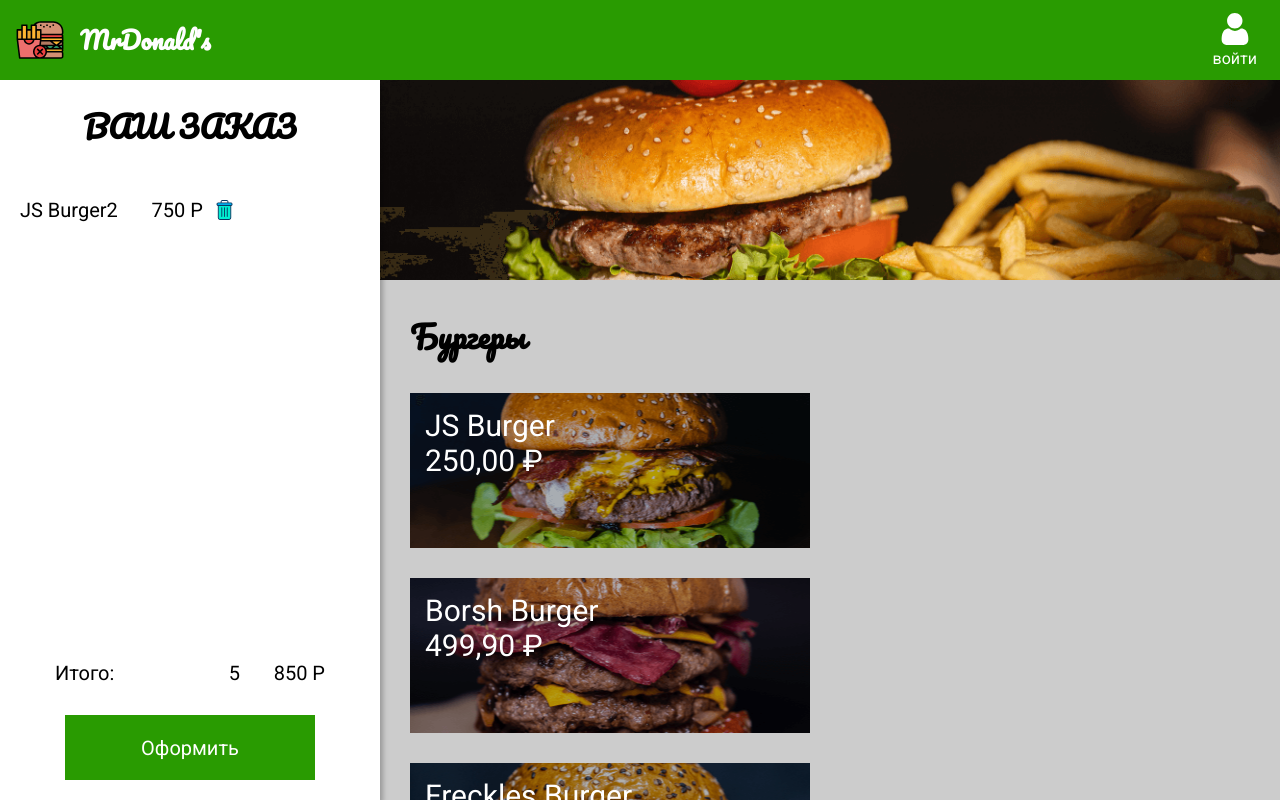
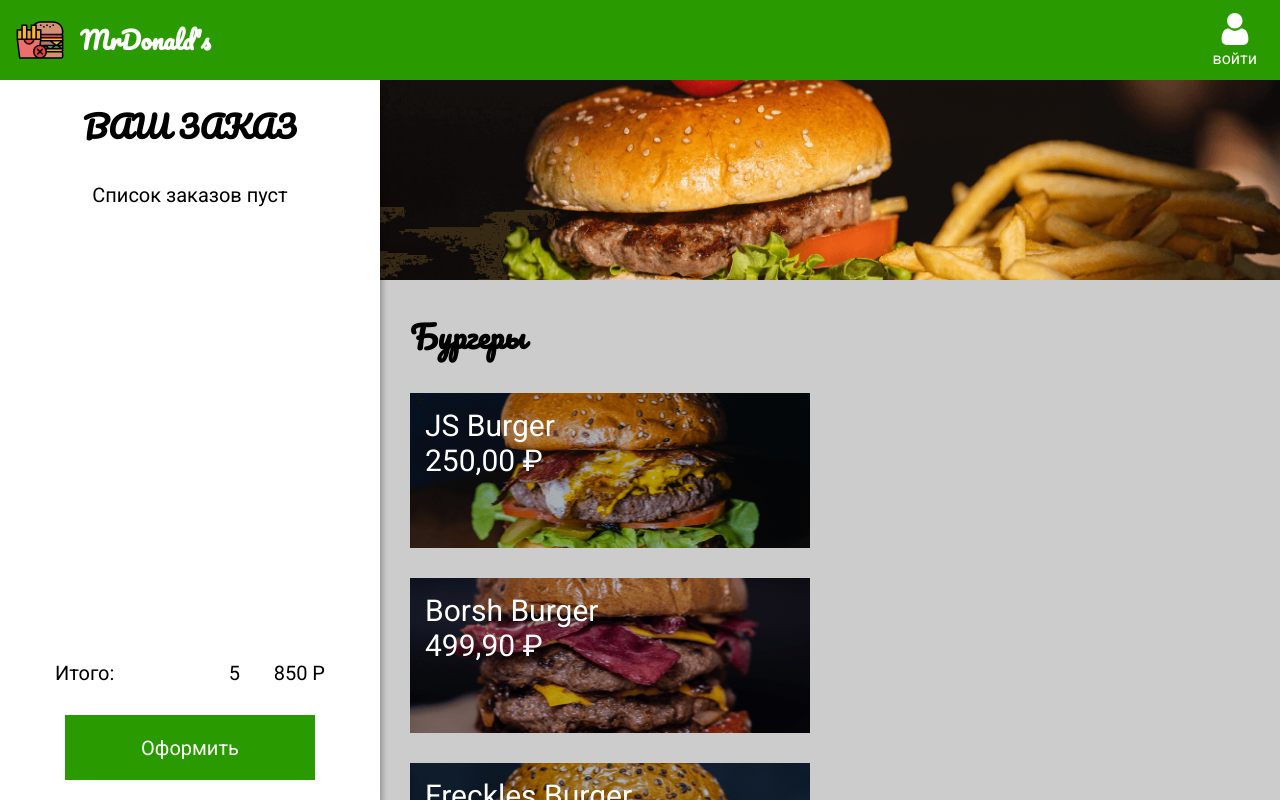
Before and after one commit to Partisanov/glo-react, a React (Create React App) app in the folder glo-react-app/: page / in a window 1280 px wide. Shown: the top 800 px of the page. Built offline with nearby package versions, Linux system fonts and the light colour scheme.

Commit message:
add hooks useOpenItems and useOrders

```diff
--- a/glo-react-app/src/App.js
+++ b/glo-react-app/src/App.js
@@ -4,22 +4,23 @@
 import { NavBar } from './Components/NavBar';
 import { ModalItem } from './Components/ModalItem';
 import { Order } from './Components/Order';
+import { useOpenItem } from './Components/Hooks/useOpenItems';
+import { useOrders } from './Components/Hooks/useOrders';
+
 
 
 function App() {
 
-  const [openItem, setOpenItem] = React.useState(null);
+  const openItem = useOpenItem();
+  const orders = useOrders();
 
   return (
     <>
       <GlobalStyle/>
       <NavBar />
-      <Order />
-      <Menu setOpenItem={setOpenItem}/>
-      <ModalItem
-        openItem={openItem}
-        setOpenItem={setOpenItem}
-      />
+      <Order {...orders} />
+      <Menu {...openItem}/>
+      { openItem.openItem && <ModalItem {...openItem} {...orders} />}
     </>
   );
 }
--- /dev/null
+++ b/glo-react-app/src/Components/Hooks/useOpenItems.js
@@ -0,0 +1,6 @@
+import { useState } from "react";
+
+export function useOpenItem() {
+    const [openItem, setOpenItem] = useState(null);
+    return {openItem, setOpenItem};
+}
--- /dev/null
+++ b/glo-react-app/src/Components/Hooks/useOrders.js
@@ -0,0 +1,6 @@
+import { useState } from "react";
+
+export function useOrders() {
+    const [orders, setOrders] = useState( [] );
+    return { orders, setOrders }
+}
--- a/glo-react-app/src/Components/ModalItem.js
+++ b/glo-react-app/src/Components/ModalItem.js
@@ -45,15 +45,23 @@
     font-family: 'Pacifico', cursive;
 `;
 
-export const ModalItem = ({openItem, setOpenItem} ) => {
+export const ModalItem = ({openItem, setOpenItem, orders, setOrders} ) => {
 
-    function closeModal(e) {
+    const closeModal = (e) => {
         if (e.target.id === 'overlay'){
             setOpenItem(null)
         }
     }
 
-    if(!openItem) return null;
+    const order = {
+        ...openItem
+    }
+
+    const addToOrder = () => {
+        setOrders([...orders, order]);
+        setOpenItem(null);
+    }
+
     return (
         <Overlay id="overlay" onClick={closeModal}>
         <Modal>
@@ -63,7 +71,7 @@
                     <div>{openItem.name}</div>
                     <div>{openItem.price}</div>
                 </HeaderContent>
-                <ButtonCheckout>Добавить</ButtonCheckout>
+                <ButtonCheckout onClick={addToOrder}>Добавить</ButtonCheckout>
             </Content>
         </Modal>
 
--- a/glo-react-app/src/Components/Order.js
+++ b/glo-react-app/src/Components/Order.js
@@ -25,10 +25,13 @@
 
 const OrderContent = styled.div`
     flex-grow: 1;
-
 `;
 
 const OrderList = styled.ul``;
+
+const EmptyList = styled.p`
+    text-align: center;
+`;
 
 const Total = styled.div`
     display: flex;
@@ -44,15 +47,17 @@
     margin-left: 20px;
 `;
 
-export const Order = () => {
+export const Order = ( {orders} ) => {
     return (
         <>
             <OrderStyled>
                 <OrderTitle>ВАШ ЗАКАЗ</OrderTitle>
                 <OrderContent>
+                    {orders.length ?
                     <OrderList>
-                        <OrderListItem/>
-                    </OrderList>
+                        { orders.map(order => <OrderListItem order={order}/>) }
+                    </OrderList> :
+                    <EmptyList>Список заказов пуст</EmptyList>}
                 </OrderContent>
                 <Total>
                     <span>Итого:</span>
--- a/glo-react-app/src/Components/OrderListItem.js
+++ b/glo-react-app/src/Components/OrderListItem.js
@@ -4,6 +4,7 @@
 
 const OrderItemStyled = styled.li`
     display: flex;
+    justify-content: space-between;
     margin: 15px 0;
 `;
 
@@ -29,11 +30,11 @@
 
 `;
 
-export const OrderListItem = () => (
+export const OrderListItem = ({ order }) => (
     <OrderItemStyled>
-        <ItemName>JS Burger</ItemName>
+        <ItemName>{order.name}</ItemName>
         <span>2</span>
-        <ItemPrice>750 Р</ItemPrice>
+        <ItemPrice>{order.price.toLocaleString('ru-RU',{ style: 'currency', currency: 'RUB'})}</ItemPrice>
         <TrashButton/>
     </OrderItemStyled>
 );
```
